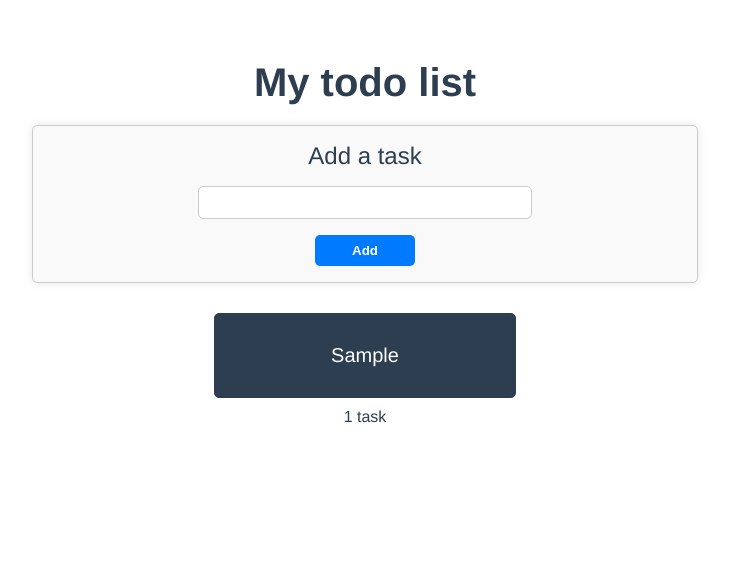
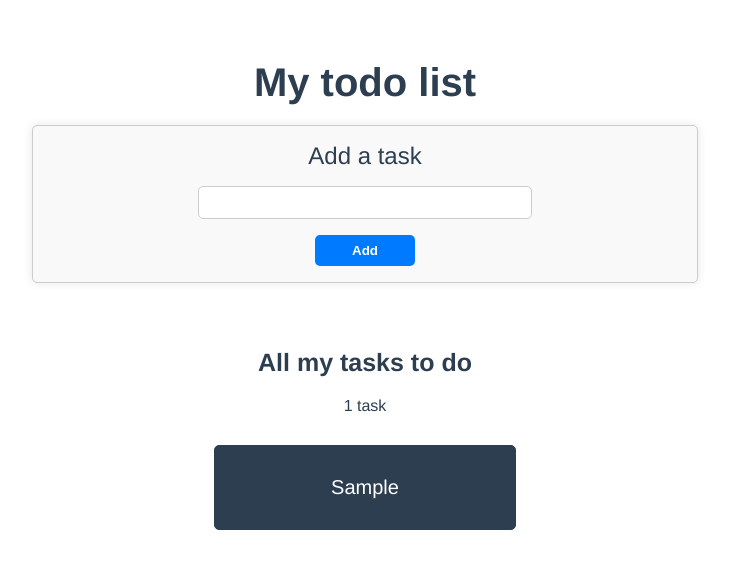
Before and after one commit to git-see/todolist, a Vue app: page / in a window 1280 px wide. Both pictures are taken after typing "Sample" into the empty fields and a click on the button "Add". Shown: the top 568 px of the page, without its empty margins (275-1004 px from the left). Built offline with nearby package versions, Linux system fonts and the light colour scheme.

Commit message:
Create component TasksList

```diff
--- a/src/App.vue
+++ b/src/App.vue
@@ -1,19 +1,18 @@
 <template>
   <h1>My todo list</h1>
   <Form @add="saveTask" />
-  <ul>
-    <li v-for="taskName in tasks" :key="taskName.id">{{ taskName.task }}</li>
-  </ul>
-  {{ tasks.length }} task{{ tasks.length > 1 ? "s" : "" }}
+  <TasksList :tasks="tasks" />
 </template>
 
 <script>
 import Form from "@/components/Form";
+import TasksList from "@/components/TasksList";
 import { ref } from "vue";
 export default {
   name: "App",
   components: {
     Form,
+    TasksList,
   },
   setup() {
     let tasks = ref([]);
@@ -40,37 +39,10 @@ export default {
   margin-top: 60px;
 }
 
-ul {
-  list-style: none;
-  display: flex;
-  flex-wrap: wrap;
-  justify-content: center;
-  align-items: center;
-  padding: 0;
-  margin: 0;
-  width: 100%;
-  max-width: 1200px;
-  margin: 0 auto;
-  margin-top: 20px;
-}
-
 h1 {
   font-size: 40px;
   margin-bottom: 20px;
 }
 
-li {
-  width: 20%;
-  margin: 10px;
-  padding: 30px;
-  border: 1px solid #2c3e50;
-  border-radius: 5px;
-  background-color: #2c3e50;
-  color: #fff;
-  font-size: 20px;
-  text-align: center;
-  cursor: pointer;
-  word-wrap: break-word;
-  overflow-wrap: break-word;
-}
+
 </style>
--- /dev/null
+++ b/src/components/TasksList.vue
@@ -0,0 +1,57 @@
+<template>
+  <h3>All my tasks to do</h3>
+  {{ tasks.length }} task{{ tasks.length > 1 ? "s" : "" }}
+  <ul>
+    <li v-for="taskName in tasks" :key="taskName.id">{{ taskName.task }}</li>
+  </ul>
+</template>
+
+<script>
+export default {
+  props: {
+    tasks: {
+      type: Array,
+      required: true,
+    },
+  },
+};
+</script>
+
+<style>
+h3 {
+  font-size: 25px;
+  margin-top: 65px;
+  margin-bottom: 20px;
+}
+
+ul {
+  list-style: none;
+  display: flex;
+  flex-wrap: wrap;
+  justify-content: center;
+  align-items: center;
+  padding: 0;
+  margin: 0;
+  width: 100%;
+  max-width: 1200px;
+  margin: 0 auto;
+  margin-top: 20px;
+}
+
+li {
+  width: 20%;
+  margin: 10px;
+  padding: 30px;
+  border: 1px solid #2c3e50;
+  border-radius: 5px;
+  background-color: #2c3e50;
+  color: #fff;
+  font-size: 20px;
+  text-align: center;
+  cursor: pointer;
+  word-wrap: break-word;
+  overflow-wrap: break-word;
+}
+
+
+</style>
```
